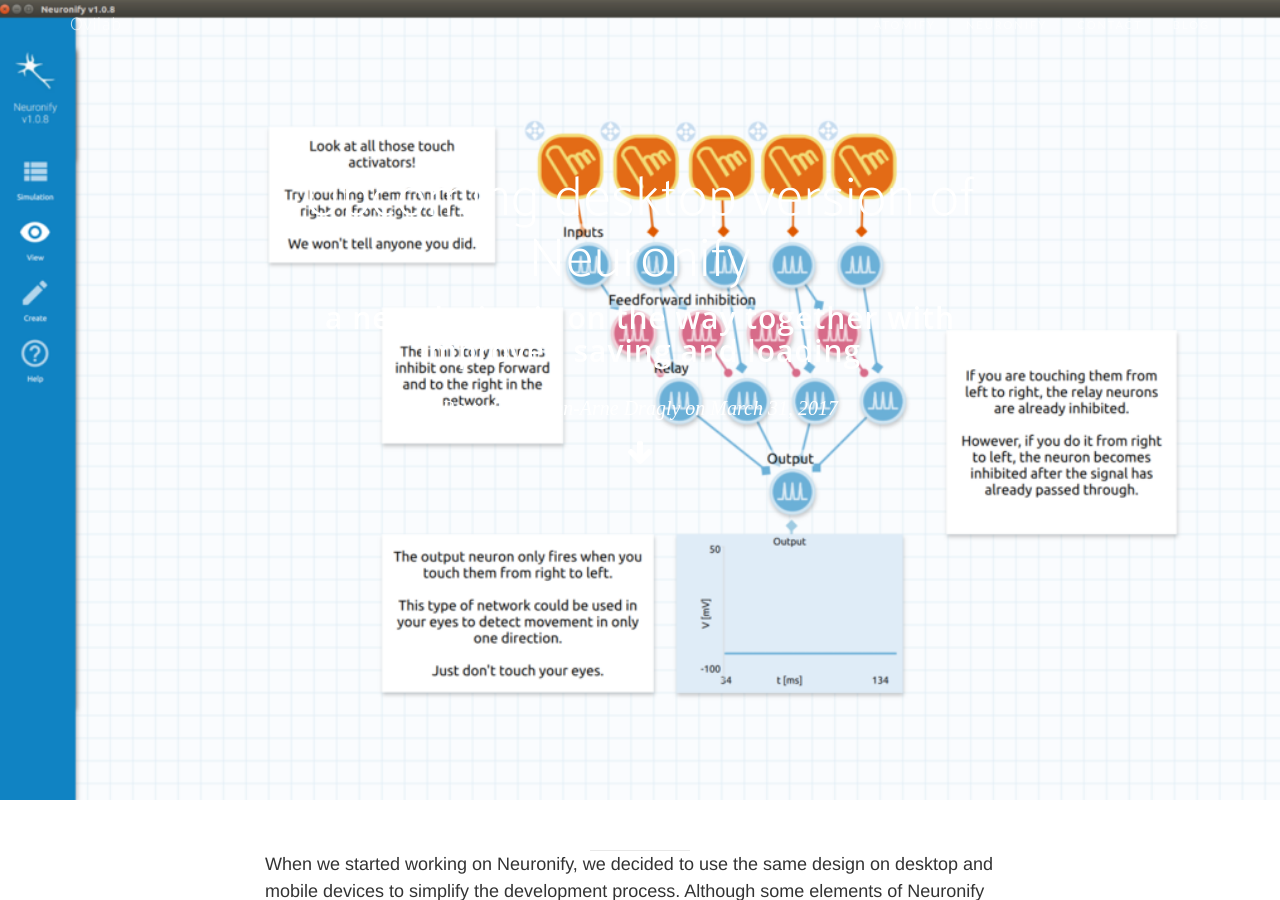
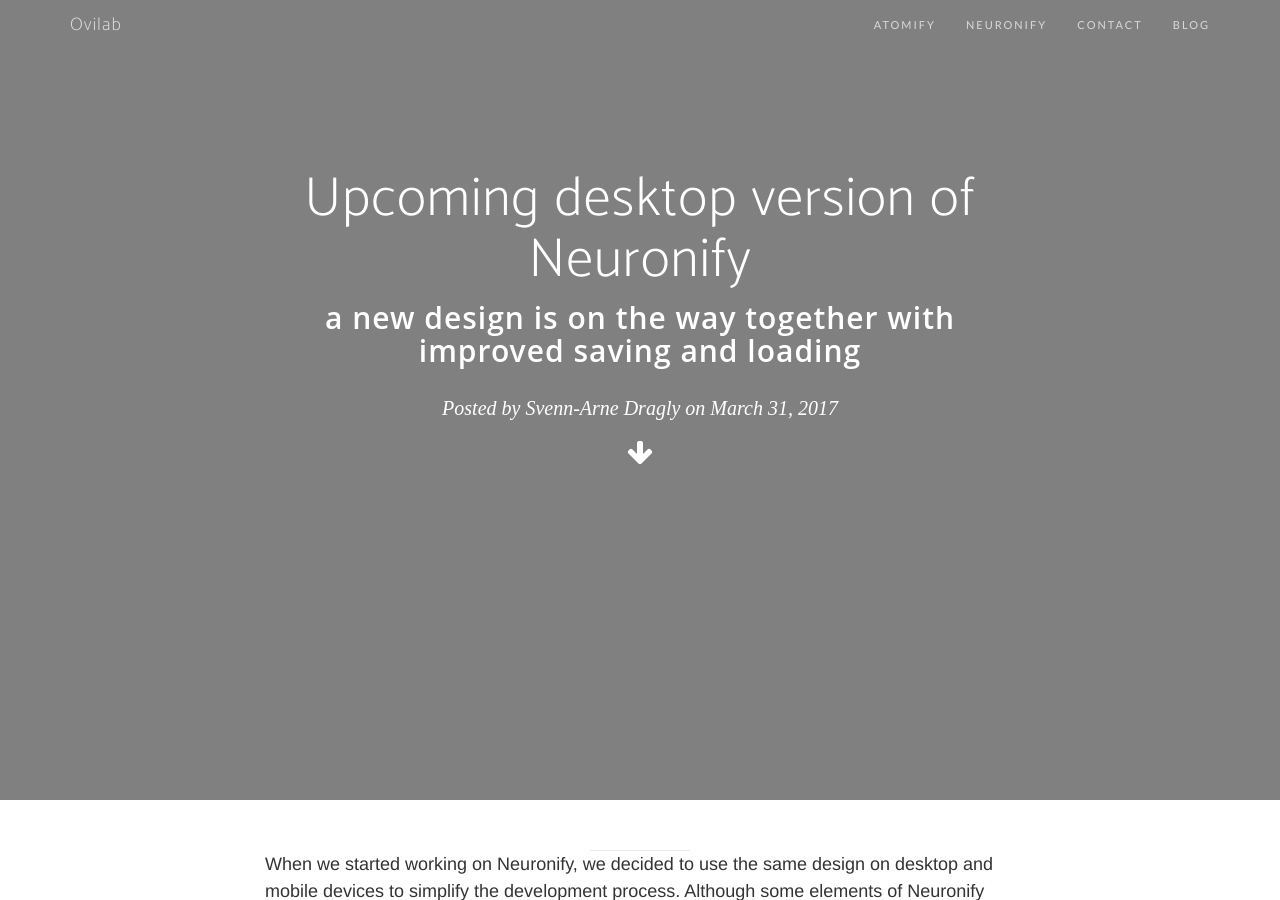
Before and after one commit to ovilab/ovilab.github.io, a Jekyll site: the page built from _posts/2017-03-30-neuronify-desktop-version.md, in a window 1280 px wide and 900 px high. Built offline with Jekyll 4.4.1, drawn with Linux system fonts in a browser that asks for light colours; nearby versions of some CDN libraries; some web fonts are replaced.

Commit message:
Drop image in header

```diff
--- a/_layouts/post.html
+++ b/_layouts/post.html
@@ -3,7 +3,7 @@
 ---
 
 <!-- Post Header -->
-<header id="header" class="intro-header bg-primary text-center" style="background-image: url('{{ site.baseurl }}/{% if page.header-img %}{{ page.header-img }}{% else %}{{ site.header-img }}{% endif %}')">
+<header id="header" class="intro-header bg-primary text-center">
     <div class="container">
         <div class="row">
             <div class="col-lg-8 col-lg-offset-2 col-md-10 col-md-offset-1">
```
